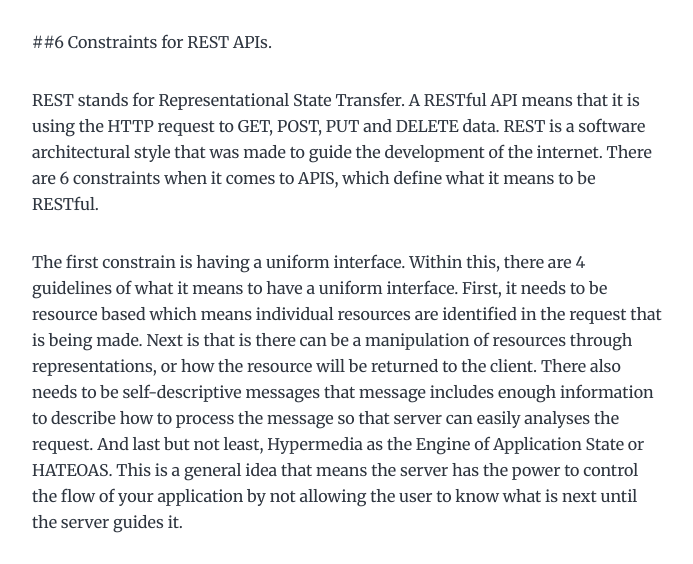
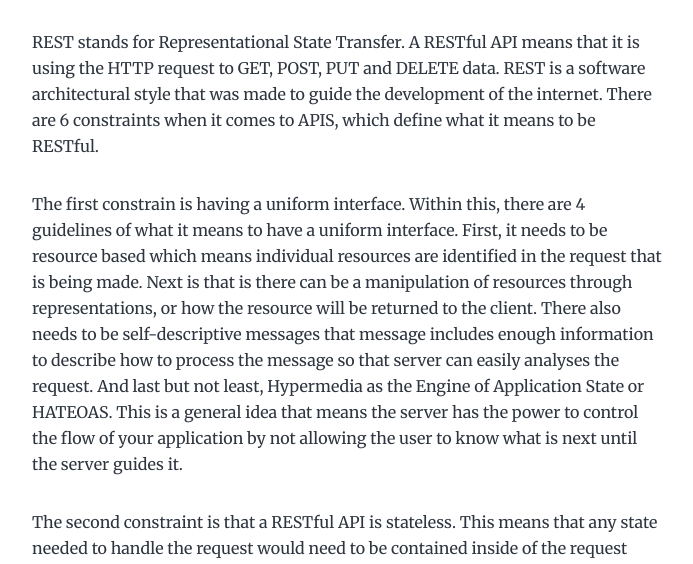
Before and after one commit to tdavis0831/i-was-speaking-blog, a Gatsby site: page /api_constraints/ in a window 1280 px wide. Shown: the part 211-775 px from the top of the page, without its empty margins (292-985 px from the left). Built offline with nearby package versions, Linux system fonts and the light colour scheme; Gatsby itself is replaced by a stand-in of ours.

Commit message:
api constraints

```diff
--- a/content/blog/api_constraints/index.md
+++ b/content/blog/api_constraints/index.md
@@ -4,8 +4,6 @@
 description: "An overview of the REST API Constraints for a RESTful System"
 ---
 
-
-##6 Constraints for REST APIs.
 
 REST stands for Representational State Transfer. A RESTful API means that it is using the HTTP request to GET, POST, PUT and DELETE data. REST is a software architectural style that was made to guide the development of the internet.
 There are 6 constraints when it comes to APIS, which define what it means to be RESTful.
```
